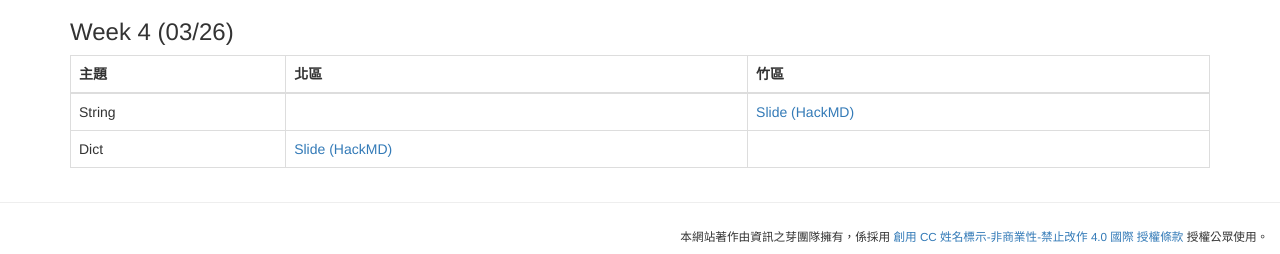
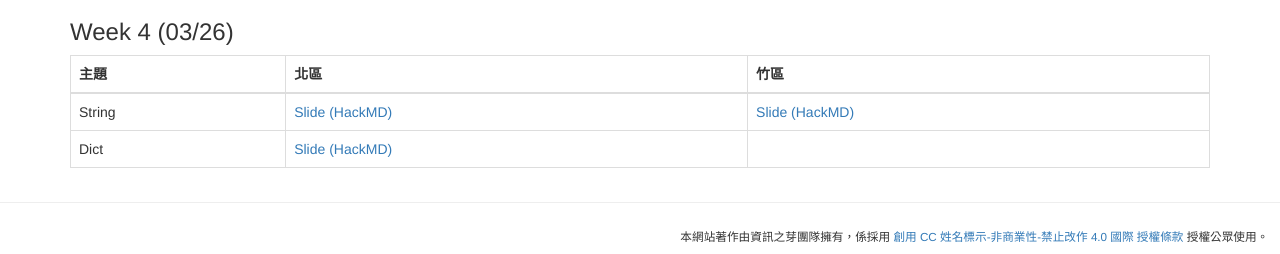
Before and after one commit to tw-csie-sprout/py2023, a Jekyll site: the page built from slides.md, in a window 1280 px wide and 1075 px high. Shown: the part 818-1072 px from the top of the window. Built offline with Jekyll 4.4.1, drawn with Linux system fonts in a browser that asks for light colours.

Commit message:
Update slides.md

```diff
--- a/slides.md
+++ b/slides.md
@@ -40,5 +40,5 @@ title: "課程講義"
 {: .table .table-bordered}
 | 主題 | 北區 | 竹區 |
 | --- | --- | --- |
-| String |  | [Slide (HackMD)](https://hackmd.io/@Sean64/py-string) |
+| String | [Slide (HackMD)](https://hackmd.io/@s3131212/rkZYT74lh) | [Slide (HackMD)](https://hackmd.io/@Sean64/py-string) |
 | Dict | [Slide (HackMD)](https://hackmd.io/@YuKai0928/Bk-Tf2ops) |  |
```
